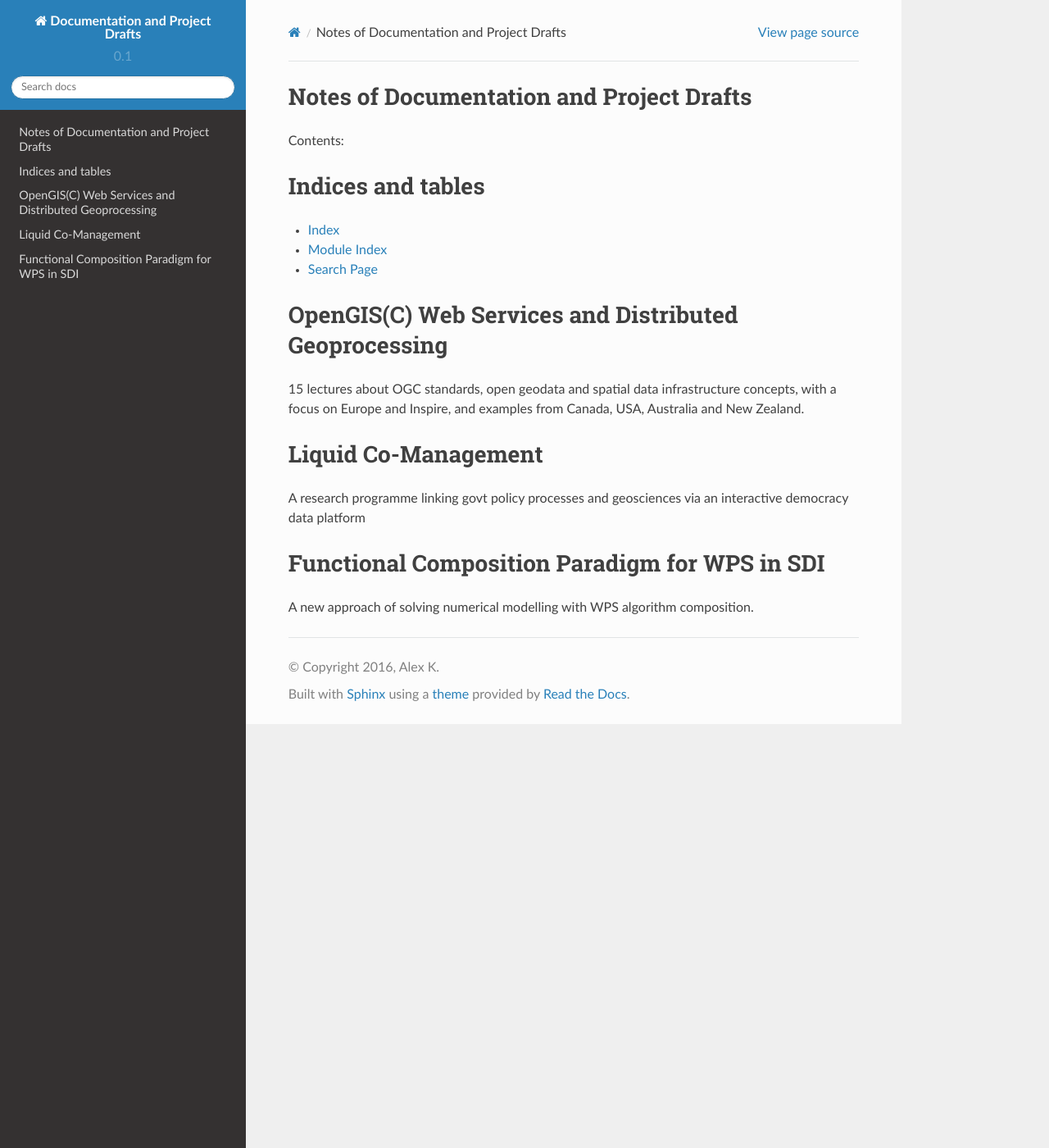
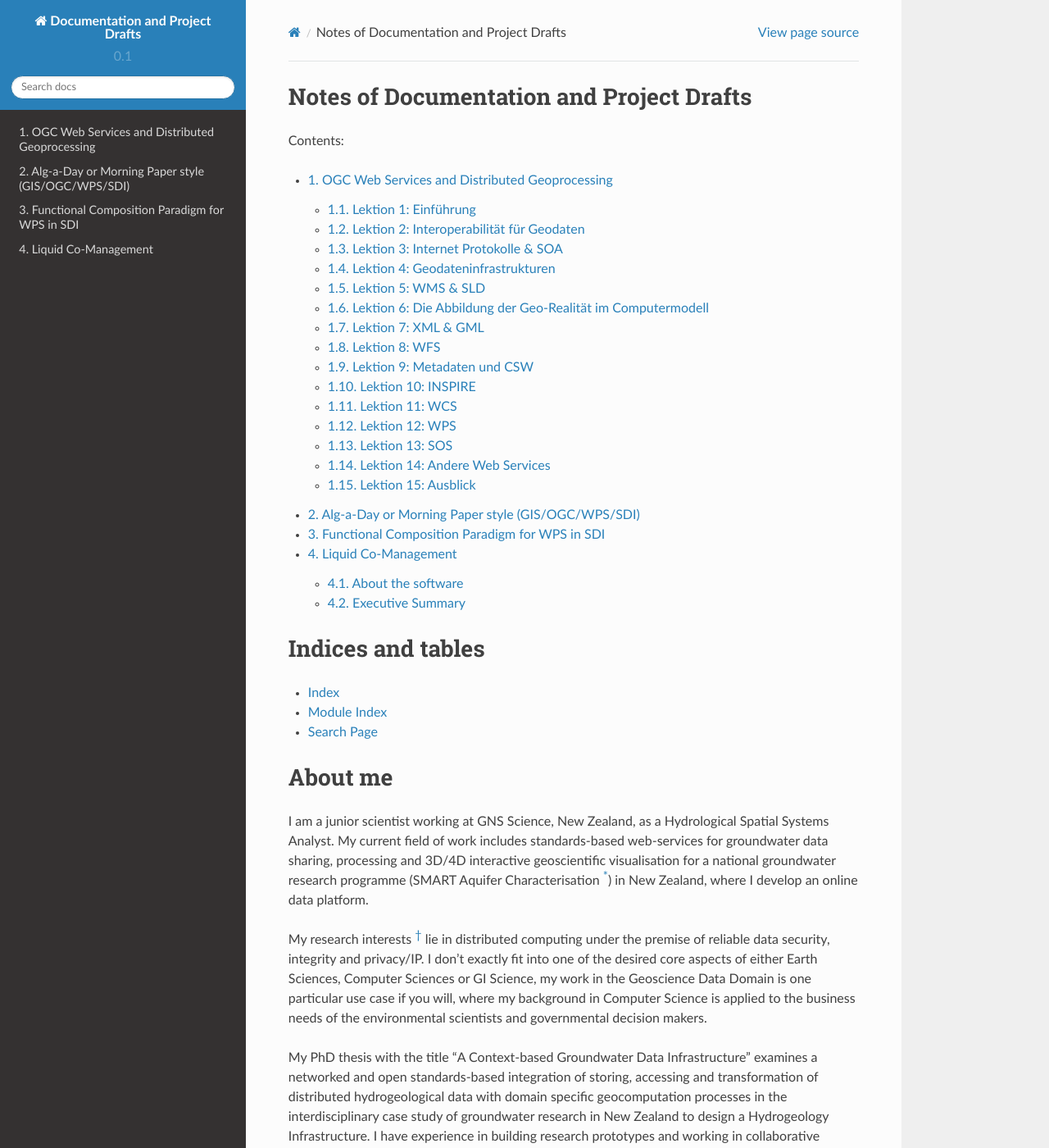
Before and after one commit to allixender/some-docs, a Sphinx documentation site: the page built from docs/index.rst, in a window 1280 px wide and 1400 px high. Shown: the whole window at 82% size. Built offline with Sphinx 7.4.7 and the Read the Docs theme 2.0.0, drawn with Linux system fonts in a browser that asks for light colours; some of the changed text lies outside the part shown.

Commit message:
some more structure

```diff
--- /dev/null
+++ b/docs/alg-a-day.rst
@@ -0,0 +1,6 @@
+.. alg-a-day
+
+Alg-a-Day or Morning Paper style (GIS/OGC/WPS/SDI)
+==================================================
+
+distributed environmental geoprocessing modelling review of 600-800 plus articles
--- a/docs/conf.py
+++ b/docs/conf.py
@@ -53,7 +53,7 @@ master_doc = 'index'
 
 # General information about the project.
 project = 'Documentation and Project Drafts'
-copyright = '2016, Alex K'
+copyright = '2016, Alexander Kmoch, CC BY SA 4.0'
 author = 'Alex K'
 
 # The version info for the project you're documenting, acts as replacement for
--- a/docs/index.rst
+++ b/docs/index.rst
@@ -9,8 +9,13 @@ Notes of Documentation and Project Drafts
 Contents:
 
 .. toctree::
-   :maxdepth: 2
+   :maxdepth: 3
+   :numbered:
 
+   ogc-lecture
+   alg-a-day
+   wps-functional-composition
+   liquid-comanagement
 
 
 Indices and tables
@@ -21,19 +26,32 @@ Indices and tables
 * :ref:`search`
 
 
-OpenGIS(C) Web Services and Distributed Geoprocessing
-=====================================================
+About me
+========
 
-15 lectures about OGC standards, open geodata and spatial data infrastructure concepts, with a focus on Europe and Inspire,
-and examples from Canada, USA, Australia and New Zealand.
+I am a junior scientist working at GNS Science, New Zealand, as a Hydrological Spatial Systems Analyst.
+My current field of work includes standards-based web-services for groundwater data sharing, processing
+and 3D/4D interactive geoscientific visualisation for a national groundwater research programme
+(SMART Aquifer Characterisation [*]_) in New Zealand, where I develop an online data platform.
 
-Liquid Co-Management
-====================
+My research interests [*]_ lie in distributed computing under the premise of reliable data security, integrity and privacy/IP.
+I don't exactly fit into one of the desired core aspects of either Earth Sciences, Computer Sciences or GI Science,
+my work in the Geoscience Data Domain is one particular use case if you will, where my background in Computer Science is
+applied to the business needs of the environmental scientists and governmental decision makers.
 
-A research programme linking govt policy processes and geosciences via an interactive democracy data platform
+My PhD thesis with the title "A Context-based Groundwater Data Infrastructure" examines a networked and
+open standards-based integration of storing, accessing and transformation of distributed hydrogeological data with domain specific
+geocomputation processes in the interdisciplinary case study of groundwater research in New Zealand to design a Hydrogeology Infrastructure.
+I have experience in building research prototypes and working in collaborative research projects through
+my interdisciplinary engagement within the SMART project and my PhD work [*]_, [*]_, [*]_.
 
 
-Functional Composition Paradigm for WPS in SDI
-==============================================
+.. [*] http://www.gns.cri.nz/Home/Our-Science/Environment-and-Materials/Groundwater/Research-Programmes/SMART-Aquifer-Characterisation
 
-A new approach of solving numerical modelling with WPS algorithm composition.
+.. [*] http://allixender.blogspot.co.nz/
+
+.. [*] https://www.researchgate.net/profile/Alexander_Kmoch
+
+.. [*] http://orcid.org/0000-0003-4386-4450
+
+.. [*] https://scholar.google.com/citations?user=IGRU0wUAAAAJ&hl=en
--- /dev/null
+++ b/docs/liquid-comanagement.rst
@@ -0,0 +1,148 @@
+.. liquid-comanagement
+
+Liquid Co-Management
+====================
+
+A research programme linking govt policy processes and geosciences via an interactive democracy data platform
+mixed co-management Atlas, smart processing scenario runner and liquid feedback proposal
+
+**Liquid Co-management for NPS-FM** is my working title. Please excuse casual English and the obsessive focus on how to include datasets and models based on my PhD.
+After some discussions with Stew we seem to have agreed that it is still a bit too early to try real-time modelling in the web,
+but maybe interpret the"science model context thing" as the general issue that should be decided/voted on.
+
+About the software
+------------------
+
+http://liquidfeedback.org/
+
+https://en.wikipedia.org/wiki/LiquidFeedback
+
+http://www.tdcommons.org/dpubs_series/79/
+
+Executive Summary
+-----------------
+
+The responsibility of management of natural resources, in particular water, is delegated to
+the Regional Councils by the Resource Management Act. Decisions regarding water
+management are regulated through the National Policy Statement for Freshwater
+Management, however those decisions need to be backed by thorough science and in
+consultation with all stakeholders, be it Iwi, domestic or agricultural water users, or the
+general public in regards to recreational services that water resources provide.
+
+However, current policy and management decision processes follow a rigid procedure, 1) the
+science to understand the resources, 2) a consultation process (if at all) about the plan how
+to manage the resource and 3) the development of a long term strategy and policy decision.
+
+The main concern that we’d like to address is the agility of that process. These steps follow
+the traditional waterfall project management model. We hypothesize that this is due to the
+limitations of current tools. Scientific models that aim to characterise the availability and of
+natural resources and dynamics of environmental process are developed, possible impact
+assessed and then described in reports for further use. The data and assumptions utilised in
+the research process are limited snapshots in time, dependent on the quality of data
+collection and curation processes, and scope and depth vary with available budget. Based
+on the information from these reports resource managers discuss strategies how to manage
+the water resources in reconciliation with demands. The consultation with users is again a
+cost-intensive process, because it is time-consuming. Furthermore, assumptions e.g. limits
+or local/regional differences in water allocation for the modelling process cannot be changed.
+
+Thus, the consultation process is limited to one pre-decided scenario, which might not have
+considered all important stakeholders (who are all important stakeholders anyway?). Thus, a
+final management and policy decision is not satisfactory.
+We propose research into an agile, aka “liquid resource management system”. Recent
+advances in computer and web technologies allow dynamic exposure of datasets and
+scientific software. We suggest to link data with models and a “delegated voting” mechanism
+into an online resource management feedback system. Such an online platform would
+provide the capabilities to run different scenarios transparently within a democratic
+discussion forum. Through delegates stakeholders can have their interests represented in a
+co-management approach which allows a close link of the resource managers with the
+affected communities while having the current science at hand.
+
+Background / Context - provide context by detailing the state of knowledge in this field
+
+Iwi co-management, model web and environmental data management, resource consenting
+
+From medium article:
+
+Liquid Democracy is a new form for collective decision making that gives voters full
+decisional control. Voters can either vote directly on issues, or they can delegate their voting
+power to delegates (i.e. representatives) who vote on their behalf. Delegation can be domain
+specific, which means that voters can delegate their voting power to different experts in
+different domains.
+
+This is in contrast with direct democracy, where participants are required to personally vote
+on all issues; and in contrast with representative democracy, where participants vote for
+representatives once in a certain election cycle and then never worry about voting anymore.
+
+From the general goal of interoperable data discovery and sharing, SDIs and geoportals
+evolved to integrated systems of systems, not only providing data, but also processing
+routines and visualisations of the processed geospatial data to support science and
+education as well as policy and decision making for particular environmental domains.
+
+Once diverse data sets for hydro-climatological time series, soil coverage, land use,
+elevation and geology data are available through the SDI, data processing can consequently
+be migrated into and automated within the web. Thus, connecting SDI data provisioning and
+web processing services to solve information needs allows non-GIS- experts the use of such
+tools with recent data.
+
+Aims and Objectives - the overall goal and specific aims/objective(s) of the research
+
+Building a platform that:
+
+1) data management, leveraging existing tools and standards i.e. LINZ/OGC, et al,
+NEMS/Nemar, LAWA and catalogues, councils data and telemetry
+
+2) can run scientific models, surface and groundwater flow, recharge, basic model, that can
+be parameterised for scenarios like different water abstractions in different areas, possibly
+nutrient loads(?)
+
+3) consultation/decision forum platform based on Liquid Feedback / Liquid Democracy, to
+interlink with data and models and keep track of older policy decisions and management
+plans
+
+4) Tikanga Maori could provide crucial new perspectives for the liquid virtual hui for example
+
+Science Stretch and Novelty
+
+Liquid Co-management social, political and Maori science novelty,
+model web science scenarios technological novelty,
+
+Potential Contribution to NZ Economic Growth and Links to NZ Businesses - how the
+research aligns to the assessment criteria detailed in the CfP, including justification of the
+New Zealand context and niche
+
+Better decisions in resource management, obvious balancing satisfaction with decision
+process because “everybody” actually had a say, transparency, education as scenarios are
+visible online with explanations, encouraging public informed discussion about science,
+transparency as old mistakes not be repeated
+
+Side effect using data public and transparently education aspect for people to improve
+computer and technical literacy and use data more
+
+Detailed Methodology - the research plan (detailed methodology) – the hypothesis/ses
+being tested, methodology being used, methods of analysis (this should cover the total
+funding period and include contributions from collaborators, etc.)
+
+Case study area (Horowhenua?, Waikato or Bay of Plenty?), iwi co-management interests,
+councils, social/political science research in dynamics if such a system could be designed in
+a way that it would be accepted tool.
+
+Finding willing stakeholders to test-drive system and engage in dialogues.
+
+Analysing dynamics of interaction through platform, and also designing the platform
+according to iterative appropriate requirements (ease of use but of course within the
+regiment of the desired interaction patterns)
+
+Possible future work if this project is successful
+
+MfE / MBIE endorsement as govt online service, linking councils, iwi, consultancies, data
+providers, science providers and decision makers, bringing them on one table, virtual real
+huis
+
+Blockchain management of policy statements stakeholder decisions, iwi web 2.0 digital
+marae, hui tablet to platform linkage
+
+iwi co-management interests, councils, social/political science research in dynamics if such a
+system could be designed in a way that it would be accepted tool. education as scenarios are
+visible online with explanations, encouraging public informed discussion about science,
+transparency as old mistakes not be repeated, Tikanga Maori could provide crucial new
+perspectives for the liquid virtual hui for example
--- /dev/null
+++ b/docs/ogc-lecture.rst
@@ -0,0 +1,103 @@
+.. ogc-lecture
+
+OGC Web Services and Distributed Geoprocessing
+==============================================
+
+15 lectures about OGC standards, open geodata and spatial data infrastructure concepts, with a focus on Europe and Inspire,
+and examples from Canada, USA, Australia and New Zealand.
+
+
+Lektion 1: Einführung
+---------------------
+
+Nach Abschluss dieser Lektion sollten Sie
+
+- die Rolle verstehen, die verteilte Geodaten in einer wissensbasierten Gesellschaft spielen,
+
+- den Unterschied zwischen Open GIS und Open Source verstehen,
+
+- existierende Möglichkeiten zum Geodatenaustausch kennen und die Rolle von Geoportalen beschreiben können
+
+
+Lektion 2: Interoperabilität für Geodaten
+-----------------------------------------
+
+lorem ipsum dolor
+
+
+Lektion 3: Internet Protokolle & SOA
+------------------------------------
+
+lorem ipsum dolor
+
+
+Lektion 4: Geodateninfrastrukturen
+----------------------------------
+
+lorem ipsum dolor
+
+
+Lektion 5: WMS & SLD
+--------------------
+
+lorem ipsum dolor
+
+
+Lektion 6: Die Abbildung der Geo-Realität im Computermodell
+-----------------------------------------------------------
+
+lorem ipsum dolor
+
+
+Lektion 7: XML & GML
+--------------------
+
+lorem ipsum dolor
+
+
+Lektion 8: WFS
+--------------
+
+lorem ipsum dolor
+
+
+Lektion 9: Metadaten und CSW
+----------------------------
+
+lorem ipsum dolor
+
+
+Lektion 10: INSPIRE
+-------------------
+
+lorem ipsum dolor
+
+
+Lektion 11: WCS
+---------------
+
+lorem ipsum dolor
+
+
+Lektion 12: WPS
+---------------
+
+lorem ipsum dolor
+
+
+Lektion 13: SOS
+---------------
+
+lorem ipsum dolor
+
+
+Lektion 14: Andere Web Services
+-------------------------------
+
+lorem ipsum dolor
+
+
+Lektion 15: Ausblick
+--------------------
+
+lorem ipsum dolor
```
Also changed, not shown: README.md (+1 -1 lines), docs/wps-functional-composition.rst (added, +32 -0 lines).
